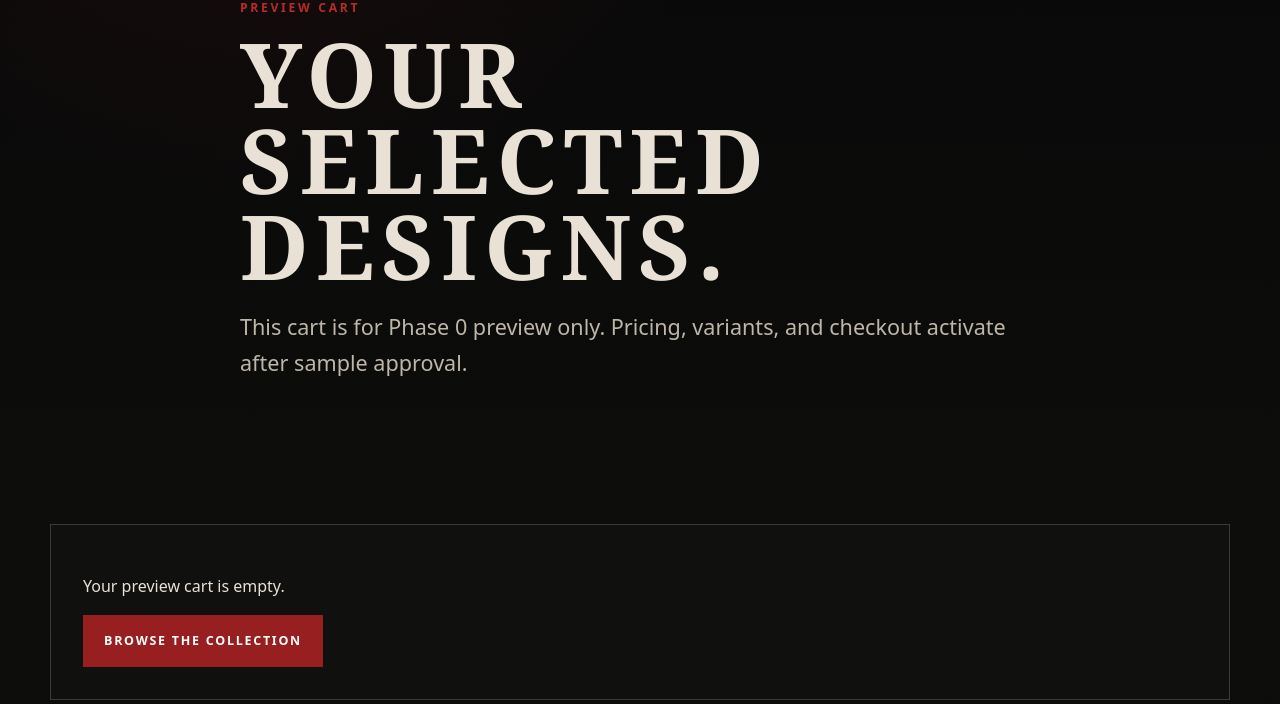
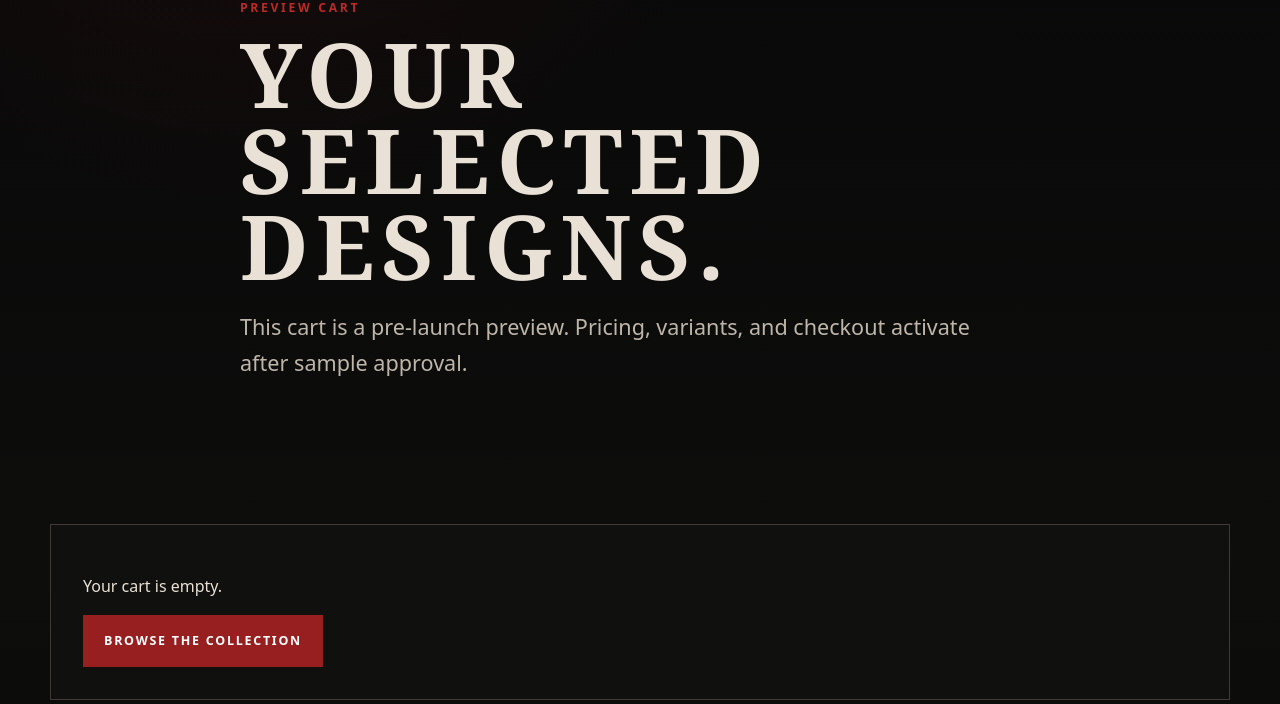
Before and after one commit to lightning-goats/black_metal_buddha, a FastAPI app: page /cart in a window 1280 px wide. Shown: the part 200-904 px from the top of the page. Run offline with FastAPI, Linux system fonts and the light colour scheme.

Commit message:
Phase 1: make cart transactional when enabled

```diff
--- a/app/templates/cart.html
+++ b/app/templates/cart.html
@@ -1,19 +1,29 @@
 {% extends "base.html" %}
 {% block content %}
 <section class="page-hero shell narrow">
-  <p class="eyebrow">PREVIEW CART</p>
+  <p class="eyebrow">{% if phase1_enabled %}CART{% else %}PREVIEW CART{% endif %}</p>
   <h1>Your selected designs.</h1>
-  <p>This cart is for Phase 0 preview only. Pricing, variants, and checkout activate after sample approval.</p>
+  {% if phase1_enabled %}
+    <p>Review sizes and quantities before entering shipping information.</p>
+  {% else %}
+    <p>This cart is a pre-launch preview. Pricing, variants, and checkout activate after sample approval.</p>
+  {% endif %}
 </section>
 <section class="section shell cart-panel" data-cart-panel>
   <div data-cart-items></div>
   <div class="cart-empty" data-cart-empty>
-    <p>Your preview cart is empty.</p>
+    <p>Your cart is empty.</p>
     <a class="button button-primary" href="/shop">Browse the collection</a>
   </div>
-  <div class="checkout-disabled" data-cart-checkout hidden>
-    <p><strong>Checkout is not live yet.</strong> Square payments and automated Printful fulfillment arrive in Phase 1.</p>
-    <button class="button button-disabled" type="button" disabled>Checkout coming soon</button>
+  <div class="cart-summary" data-cart-checkout hidden>
+    <p class="cart-total"><strong>Estimated merchandise subtotal:</strong> <span data-cart-total>—</span></p>
+    {% if phase1_enabled %}
+      <a class="button button-primary" href="/checkout" data-checkout-link>Continue to checkout</a>
+      <p class="microcopy">Shipping and tax are calculated server-side before Square checkout.</p>
+    {% else %}
+      <p><strong>Checkout is not live yet.</strong></p>
+      <button class="button button-disabled" type="button" disabled>Checkout coming soon</button>
+    {% endif %}
   </div>
 </section>
 {% endblock %}
```
